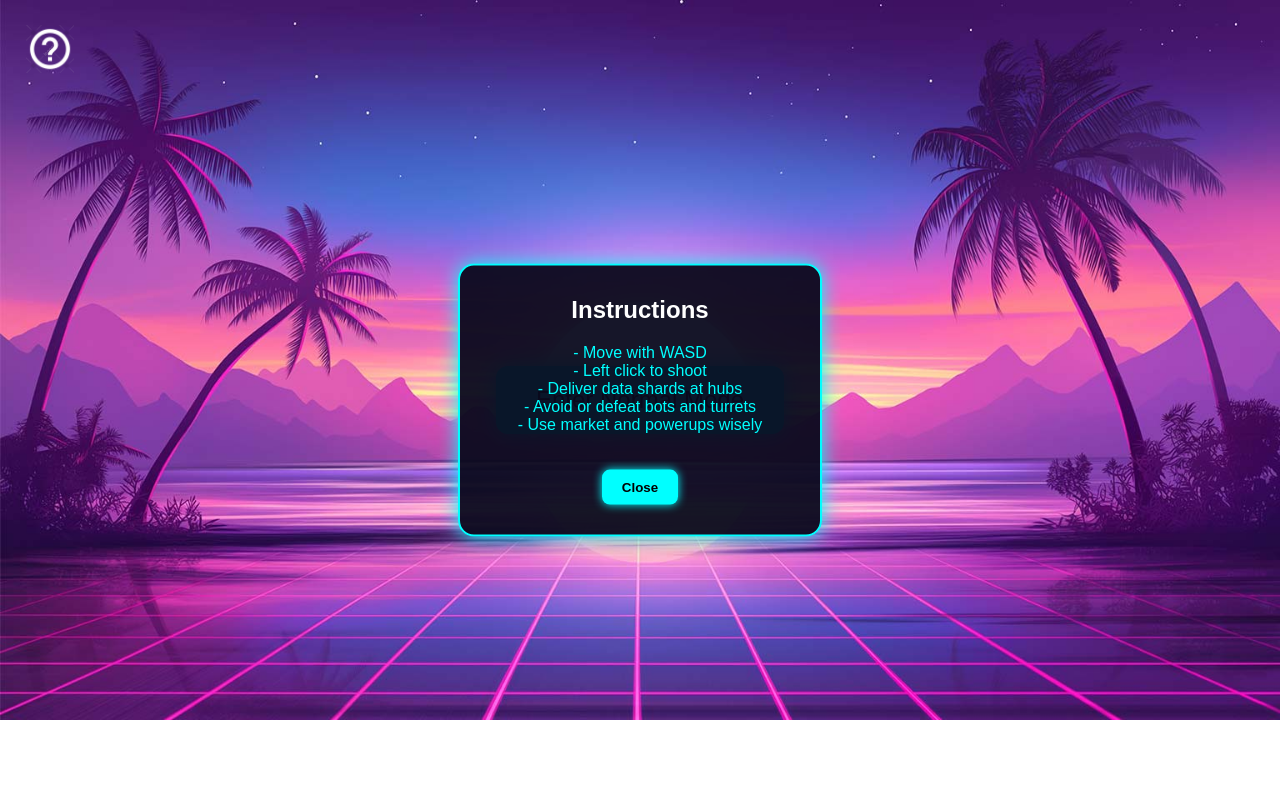
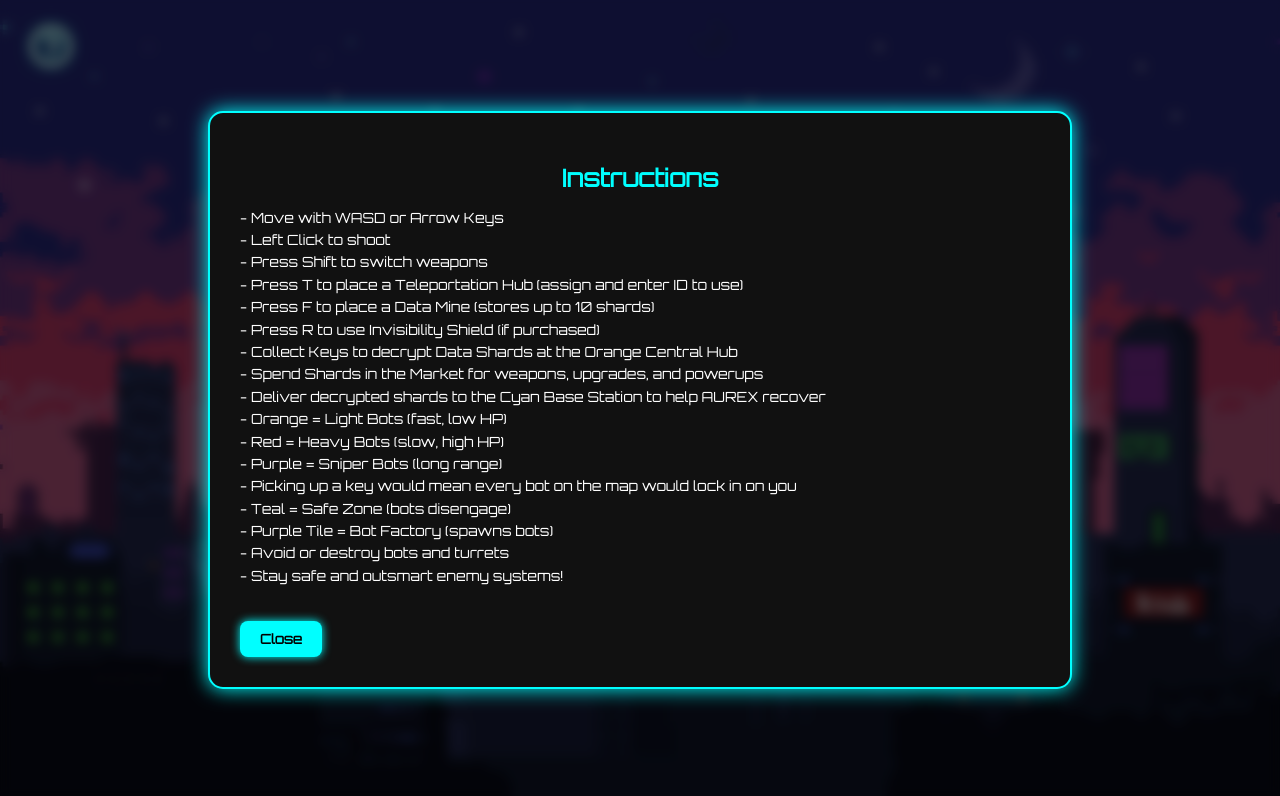
Before and after one commit to Vishwa173/Cyberscape, a plain HTML site: page index.html in a window 1280 px wide. Both pictures are taken after a click on the button 50 px from the left and 50 px from the top of the page. Drawn offline with Linux system fonts and the light colour scheme.

Commit message:
modified:   index.html 	modified:   script.js 	modified:   scripts/classes/bot.js 	modified:   scripts/classes/bullet.js 	modified:   scripts/classes/key.js 	modified:   scripts/classes/tower.js 	modified:   scripts/general/normal.js 	modified:   styles.css commit

```diff
--- a/index.html
+++ b/index.html
@@ -5,31 +5,46 @@
   <meta name="viewport" content="width=device-width, initial-scale=1.0" />
   <title>Cyberscape Home</title>
   <link rel="stylesheet" href="styles.css" />
+  <link href="https://fonts.googleapis.com/css2?family=Orbitron:wght@400&display=swap" rel="stylesheet" />
 </head>
 <body>
-  <!-- Instructions Button -->
-  <button id="instructionBtn">
-    <img src="sprites/instructions2.png" alt="Instructions" />
-  </button>
+  <div id="background"></div>
 
-  <!-- Popup Instructions -->
+  <div id="mainContent">
+    <button id="instructionBtn">
+      <img src="sprites/instructions2.png" alt="Instructions" />
+    </button>
+
+    <div class="glossy-panel">
+      <h1 class="game-title">CYBERSCAPE</h1>
+      <button id="normalModeBtn">Enter Normal Mode</button>
+    </div>
+  </div>
+
   <div id="instructionPopup">
     <div class="popup-content">
       <h2>Instructions</h2>
-      <p>
-        - Move with WASD<br />
-        - Left click to shoot<br />
-        - Deliver data shards at hubs<br />
-        - Avoid or defeat bots and turrets<br />
-        - Use market and powerups wisely<br />
-      </p>
+    <p>
+    - Move with WASD or Arrow Keys<br />
+    - Left Click to shoot<br />
+    - Press Shift to switch weapons<br />
+    - Press T to place a Teleportation Hub (assign and enter ID to use)<br />
+    - Press F to place a Data Mine (stores up to 10 shards)<br />
+    - Press R to use Invisibility Shield (if purchased)<br />
+    - Collect Keys to decrypt Data Shards at the Orange Central Hub<br />
+    - Spend Shards in the Market for weapons, upgrades, and powerups<br />
+    - Deliver decrypted shards to the Cyan Base Station to help AUREX recover<br />
+    - Orange = Light Bots (fast, low HP)<br />
+    - Red = Heavy Bots (slow, high HP)<br />
+    - Purple = Sniper Bots (long range)<br />
+    - Picking up a key would mean every bot on the map would lock in on you<br />
+    - Teal = Safe Zone (bots disengage)<br />
+    - Purple Tile = Bot Factory (spawns bots)<br />
+    - Avoid or destroy bots and turrets<br />
+    - Stay safe and outsmart enemy systems!
+    </p>
       <button id="closePopup">Close</button>
     </div>
-  </div>
-
-  <!-- Main Button -->
-  <div class="center-button">
-    <button id="normalModeBtn">Enter Normal Mode</button>
   </div>
 
   <script src="script.js"></script>
--- a/script.js
+++ b/script.js
@@ -1,11 +1,17 @@
-document.getElementById("normalModeBtn").addEventListener("click", () => {
-  window.location.href = "scripts/general/normal.html";
+document.addEventListener("DOMContentLoaded", () => {
+  const instructionBtn = document.getElementById("instructionBtn");
+  const instructionPopup = document.getElementById("instructionPopup");
+  const closePopup = document.getElementById("closePopup");
+
+  instructionBtn.onclick = () => {
+    instructionPopup.style.display = "flex";
+  };
+
+  closePopup.addEventListener("click", () => {
+    instructionPopup.style.display = "none";
+  });
+
+  document.getElementById("normalModeBtn").addEventListener("click", () => {
+    window.location.href = "scripts/general/normal.html";
+  });
 });
-
-document.getElementById("instructionBtn").addEventListener("click", () => {
-  document.getElementById("instructionPopup").style.display = "block";
-});
-
-document.getElementById("closePopup").addEventListener("click", () => {
-  document.getElementById("instructionPopup").style.display = "none";
-});
--- a/scripts/classes/bot.js
+++ b/scripts/classes/bot.js
@@ -197,7 +197,7 @@ export class bot{
       const spawnX = this.x + (dx / distance) * bulletOffset;
       const spawnY = this.y + (dy / distance) * bulletOffset;
 
-      const bullet = new Bullet(spawnX, spawnY, player.x, player.y, bulletSpeed, this.damage || 1);
+      const bullet = new Bullet(spawnX, spawnY, player.x, player.y, bulletSpeed, this.damage || 1, false);
 
       botBullets.push(bullet);
       this.lastShotTime = now;
--- a/scripts/classes/key.js
+++ b/scripts/classes/key.js
@@ -27,7 +27,7 @@ export class Key {
   draw(ctx, cameraX, cameraY) {
     if (this.collected) return;
 
-    //console.log("Drawing key at", this.x, this.y);
+    //console.log(this.x, this.y);
 
     ctx.drawImage(
       this.spriteSheet,
--- a/scripts/classes/tower.js
+++ b/scripts/classes/tower.js
@@ -62,7 +62,7 @@ export class Tower {
             if (this.cooldownTimer >= this.cooldown || this.cooldownTimer === 0) {
                 const dirX = this.dx / this.dist;
                 const dirY = this.dy / this.dist;
-                this.bullets.push(new Bullet(this.x, this.y, this.player.x + this.player.size / 2, this.player.y + this.player.size / 2));
+                this.bullets.push(new Bullet(this.x, this.y, this.player.x + this.player.size / 2, this.player.y + this.player.size / 2, 15, 10, true));
                 this.cooldownTimer = 0;
             }
         } else {
--- a/scripts/general/normal.js
+++ b/scripts/general/normal.js
@@ -1456,7 +1456,7 @@ function gameLoop() {
 
   for (let i = bullets.length - 1; i >= 0; i--) {
     const bullet = bullets[i];
-    if (!isPaused) bullet.update(player);
+    if (!isPaused) bullet.update(player, buildingRects);
     bullet.draw(ctx, camera);
 
     if (
@@ -1483,7 +1483,7 @@ function gameLoop() {
 
   for (let i = botBullets.length - 1; i >= 0; i--) {
     const bullet = botBullets[i];
-    if (!isPaused) bullet.update(player);
+    if (!isPaused) bullet.update(player, buildingRects);
     bullet.draw(ctx, camera);
 
     if (
--- a/styles.css
+++ b/styles.css
@@ -1,94 +1,138 @@
 body {
   margin: 0;
   padding: 0;
-  background-image: url('./sprites/bg1.jpg');
-  background-size: cover;
-
-  background-repeat: no-repeat;
   font-family: 'Orbitron', sans-serif;
+  height: 100vh;
+  overflow: hidden;
   color: #0ff;
-  overflow: hidden;
 }
 
-/* Instruction button */
+#background {
+  position: fixed;
+  top: 0;
+  left: 0;
+  width: 100%;
+  height: 100%;
+  background-image: url('./sprites/bg7.jpg');
+  background-size: cover;
+  background-position: center;
+  background-repeat: no-repeat;
+  z-index: -2;
+}
+
+#mainContent {
+  height: 100%;
+  width: 100%;
+  position: relative;
+}
+
 #instructionBtn {
   position: absolute;
   top: 20px;
   left: 20px;
-  background: transparent;
+  background: none;
   border: none;
   cursor: pointer;
-  width: 60px;
-  height: 60px;
+  z-index: 2;
 }
 
 #instructionBtn img {
-  width: 100%;
-  height: auto;
-  transition: transform 0.3s ease;
-}
-#instructionBtn:hover img {
-  transform: scale(1.1);
+  width: 50px;
+  height: 50px;
+  filter: drop-shadow(0 0 5px #0ff);
 }
 
-/* Center Play Button */
-.center-button {
+.glossy-panel {
   position: absolute;
   top: 50%;
   left: 50%;
   transform: translate(-50%, -50%);
+  background: rgba(20, 20, 30, 0.8);
+  border: 2px solid #0ff;
+  border-radius: 20px;
+  box-shadow: 0 0 20px #0ff;
+  padding: 40px;
+  text-align: center;
+  backdrop-filter: blur(10px);
+  z-index: 1;
+}
+
+.game-title {
+  font-size: 48px;
+  color: #0ff;
+  text-shadow: 0 0 10px #0ff;
+  margin-bottom: 30px;
 }
 
 #normalModeBtn {
-  padding: 20px 40px;
-  font-size: 1.5rem;
+  font-family: 'Orbitron', sans-serif;
+  padding: 15px 40px;
   background: #0ff;
   color: #000;
   border: none;
-  border-radius: 12px;
+  border-radius: 10px;
+  font-weight: bold;
+  font-size: 18px;
   cursor: pointer;
-  box-shadow: 0 0 20px #0ff;
+  box-shadow: 0 0 15px #0ff;
   transition: all 0.3s ease;
 }
+
 #normalModeBtn:hover {
-  background: #00f6ff;
-  box-shadow: 0 0 30px #0ff, 0 0 60px #0ff;
+  transform: scale(1.05);
+  box-shadow: 0 0 20px #0ff, 0 0 40px #0cf;
 }
 
-/* Instruction Popup */
 #instructionPopup {
   display: none;
-  position: absolute;
-  top: 50%;
-  left: 50%;
-  transform: translate(-50%, -50%);
-  background: rgba(10, 10, 30, 0.95);
-  border: 2px solid #0ff;
-  border-radius: 16px;
-  padding: 30px;
-  color: #0ff;
+  position: fixed;
+  top: 0;
+  left: 0;
+  width: 100vw;
+  height: 100vh;
+  backdrop-filter: blur(6px);
+  background-color: rgba(0, 0, 0, 0.6);
+  justify-content: center;
+  align-items: center;
   z-index: 1000;
-  width: 300px;
-  text-align: center;
-  box-shadow: 0 0 20px #0ff;
 }
 
-#instructionPopup .popup-content h2 {
-  margin-top: 0;
+.popup-content {
+  background: #111;
+  border: 2px solid #0ff;
+  border-radius: 15px;
+  padding: 30px;
   color: #fff;
+  width: 90%;
+  max-width: 800px;
+  box-shadow: 0 0 20px #0ff;
+  text-align: justify;
 }
 
-#closePopup {
+.popup-content h2 {
+  margin-bottom: 10px;
+  color: #0ff;
+  text-align: center;
+}
+
+.popup-content p {
+  font-size: 14px;
+  line-height: 1.6;
+}
+
+.popup-content button {
+  font-family: 'Orbitron', sans-serif;
   margin-top: 20px;
   padding: 10px 20px;
   background: #0ff;
   color: #000;
-  font-weight: bold;
   border: none;
   border-radius: 8px;
   cursor: pointer;
+  font-weight: bold;
   box-shadow: 0 0 10px #0ff;
 }
-#closePopup:hover {
-  background: #00e6e6;
+
+.popup-content button:hover {
+  background: #0cf;
 }
```
Also changed, not shown: scripts/classes/bullet.js (+18 -2 lines).
